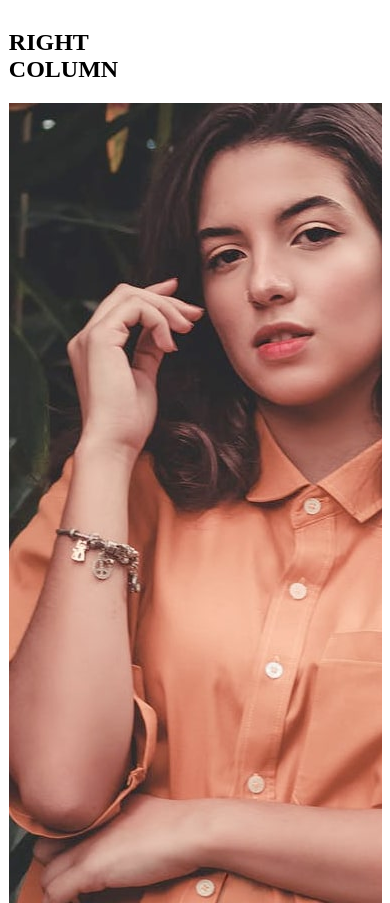
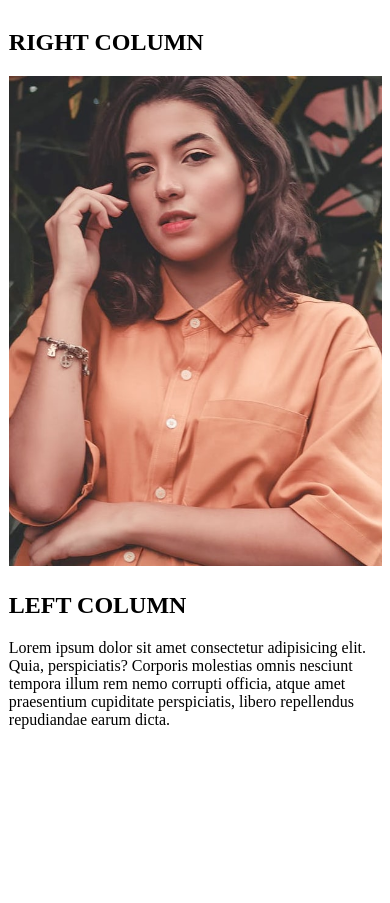
Before and after one commit to thuy-n3/base-comingsoon, a plain HTML site: page index.html in a window 390 px wide. Shown: the top 903 px of the page. After the commit the page ends 844 px from the top, so only its background shows below. Drawn offline with Linux system fonts and the light colour scheme.

Commit message:
@media right left width

```diff
--- a/styles/styles.css
+++ b/styles/styles.css
@@ -11,7 +11,6 @@ body{
   overflow:hidden;
   margin: .5em;
 
-
 }
 
 .left{
@@ -24,9 +23,16 @@ body{
    margin: .05em;
 }
 
+img{
+  width: 100%;
+}
+
 @media (max-width: 760px){
   .container{
     flex-direction: column-reverse;
   }
+  .right, .left{
+    width: 100%;
+  }
 
 }
```
